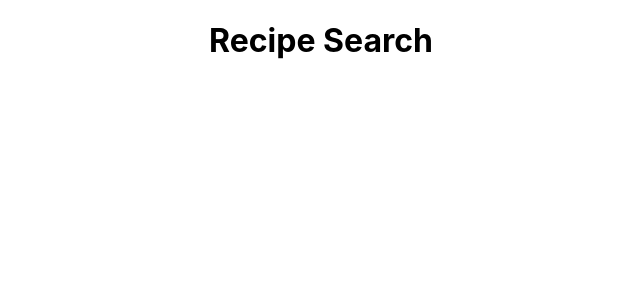
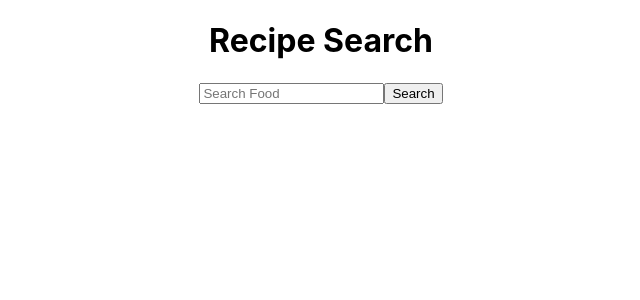
Before and after one commit to tangela8/my-food-app, a React (Create React App) app in the folder frontend-recipe/: page / in a window 1280 px wide. Shown: the top 300 px of the page, without its empty margins (319-959 px from the left). Built offline with nearby package versions, Linux system fonts and the light colour scheme.

Commit message:
created search bar and api

```diff
--- a/frontend-recipe/src/App.js
+++ b/frontend-recipe/src/App.js
@@ -1,11 +1,46 @@
-import React from 'react';
-import logo from './logo.svg';
+import React, { useState } from 'react';
 import './App.css';
+import Axios from "axios";
 
 function App() {
+
+  const [query, setQuery] = useState("");
+  const [recipes, setRecipes] = useState([]);
+
+  const YOUR_APP_ID = "6d63820c";
+  const YOUR_APP_KEY = "95058aa743f9cc356f1c0c9d75755afec";
+
+  const url = `https://api.edamam.com/search?q=${query}&app_id=${YOUR_APP_ID}&app_key=${YOUR_APP_KEY}`;
+
+  const getData = async () => {
+    if (query !== "") {
+      const result = await Axios.get(url);
+
+      console.log(result);
+      setRecipes(result.data.hits);
+      setQuery("");
+    }
+  };
+
+  const onChange = e => setQuery(e.target.value);
+
+  const onSubmit = e => {
+    e.preventDefault();
+    getData();
+  };
   return (
     <div className="App">
       <h1>Recipe Search</h1>
+      <form onSubmit={onSubmit} className="search-form">
+        <input
+          type="text"
+          name="query"
+          onChange={onChange}
+          value={query}
+          placeholder="Search Food"
+        />
+        <input type="submit" value="Search" />
+      </form>
     </div>
   );
 }
```
